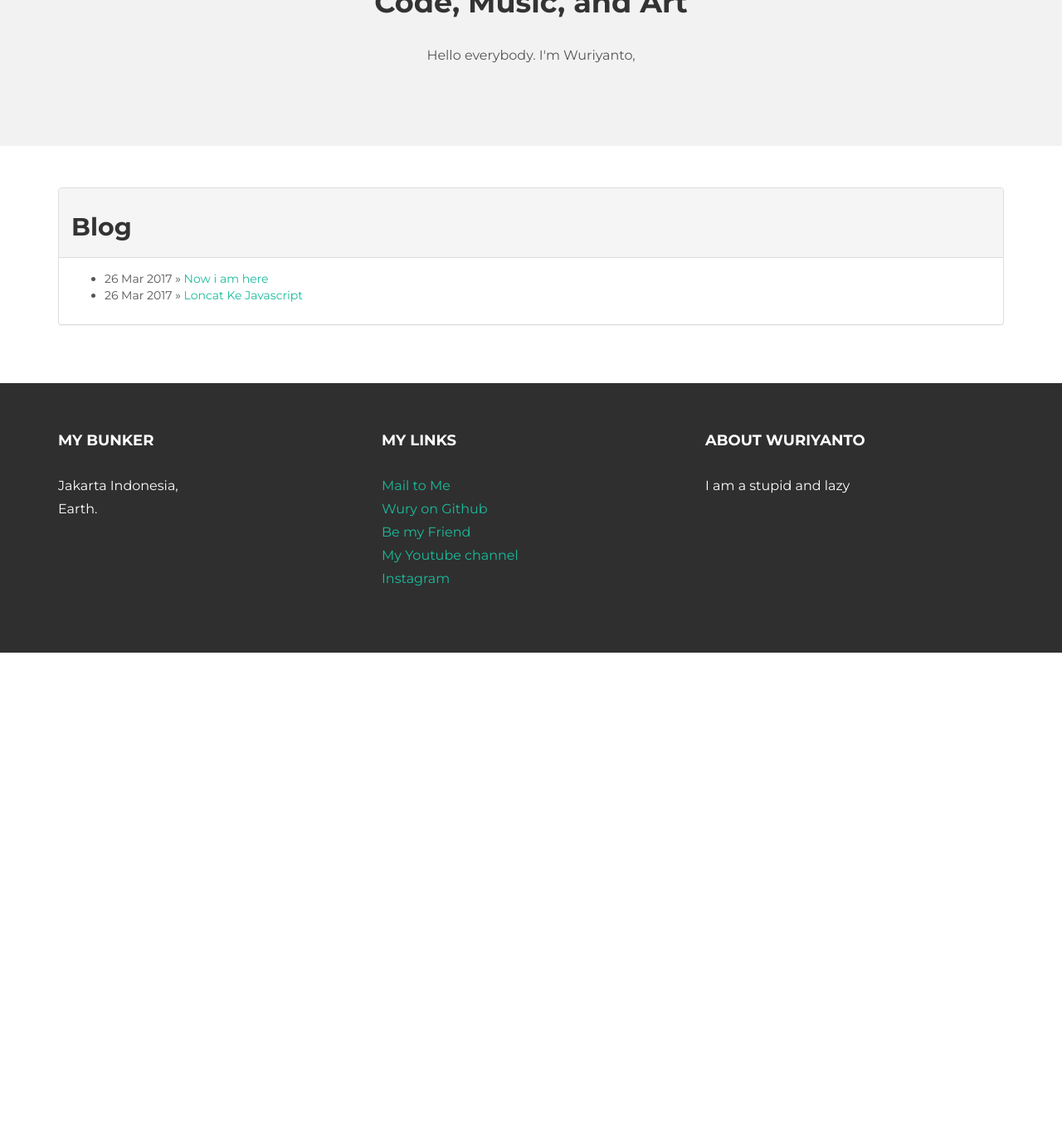
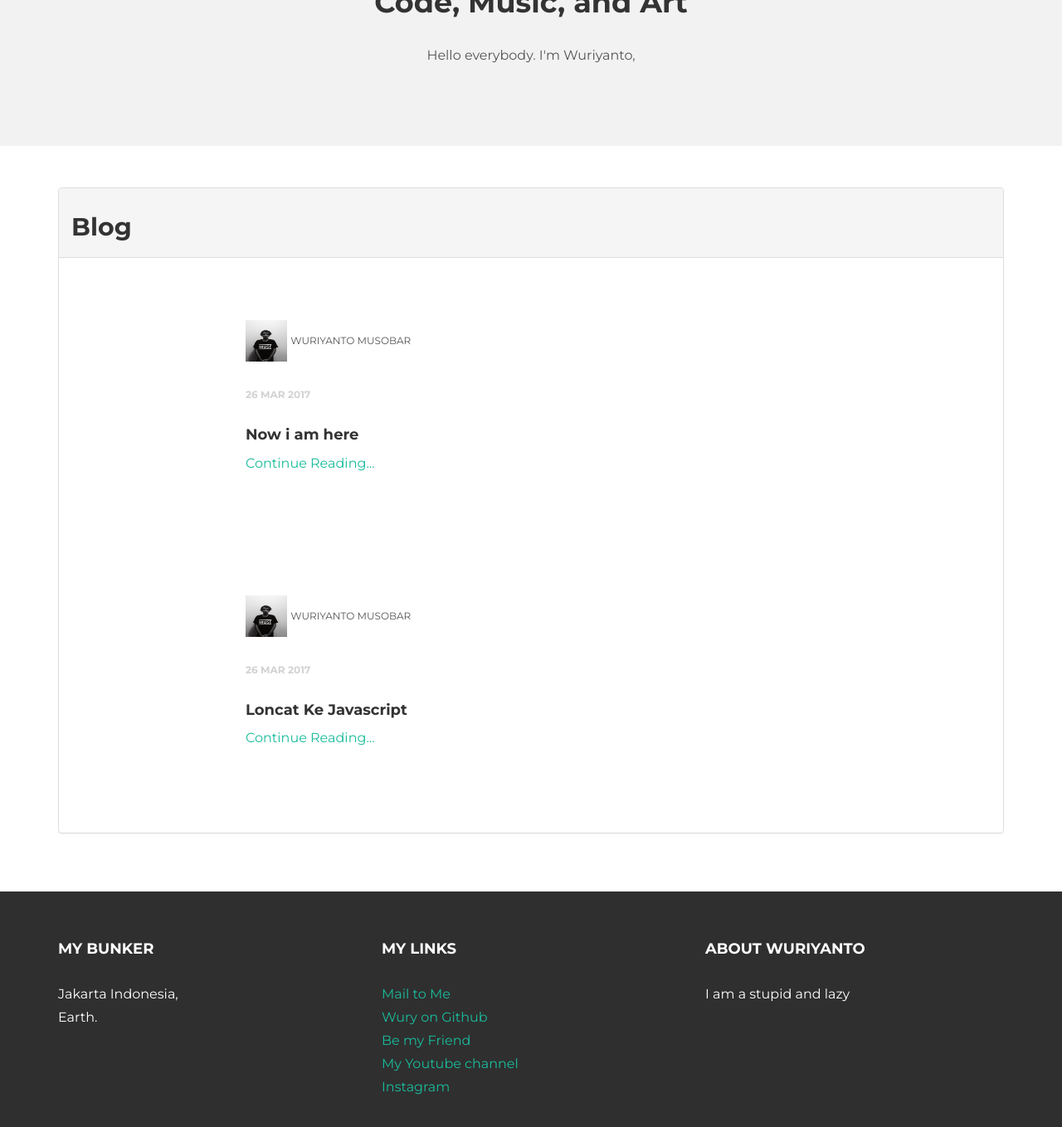
Before and after one commit to wuriyanto48/wuriyanto48.github.io, a Jekyll site: the page built from blog/index.html, in a window 1280 px wide and 1400 px high, scrolled down 570 px. Shown: the top 1359 px of the window at 83% size. Built offline with Jekyll 4.4.1, drawn with Linux system fonts in a browser that asks for light colours; nearby versions of some CDN libraries; before the commit the page ends 1357 px from its top, so only the background shows below that.

Commit message:
list of posts

```diff
--- a/blog/index.html
+++ b/blog/index.html
@@ -3,8 +3,19 @@ layout: default
 title: Wuriyanto Musobar at github.io
 title_header: Blog
 ---
-<ul class="posts">
-   {% for post in site.posts %}
-     <li><span>{{ post.date | date_to_string }}</span> » <a href="{{ post.url }}" title="{{ post.title }}">{{ post.title }}</a></li>
-   {% endfor %}
-</ul>
+
+{% for post in site.posts %}
+<div id="white">
+    <div class="container">
+    <div class="row">
+      <div class="col-lg-8 col-lg-offset-2">
+        <p><img src="/assets/img/wury.jpg" width="50px" height="50px"> <ba>Wuriyanto Musobar</ba></p>
+        <p><bd>{{ post.date | date_to_string }}</bd></p>
+        <h4>{{ post.title }}</h4>
+        <p><a href="{{ post.url }}">Continue Reading...</a></p>
+      </div>
+
+    </div><!-- /row -->
+    </div> <!-- /container -->
+</div><!-- /white -->
+{% endfor %}
```
